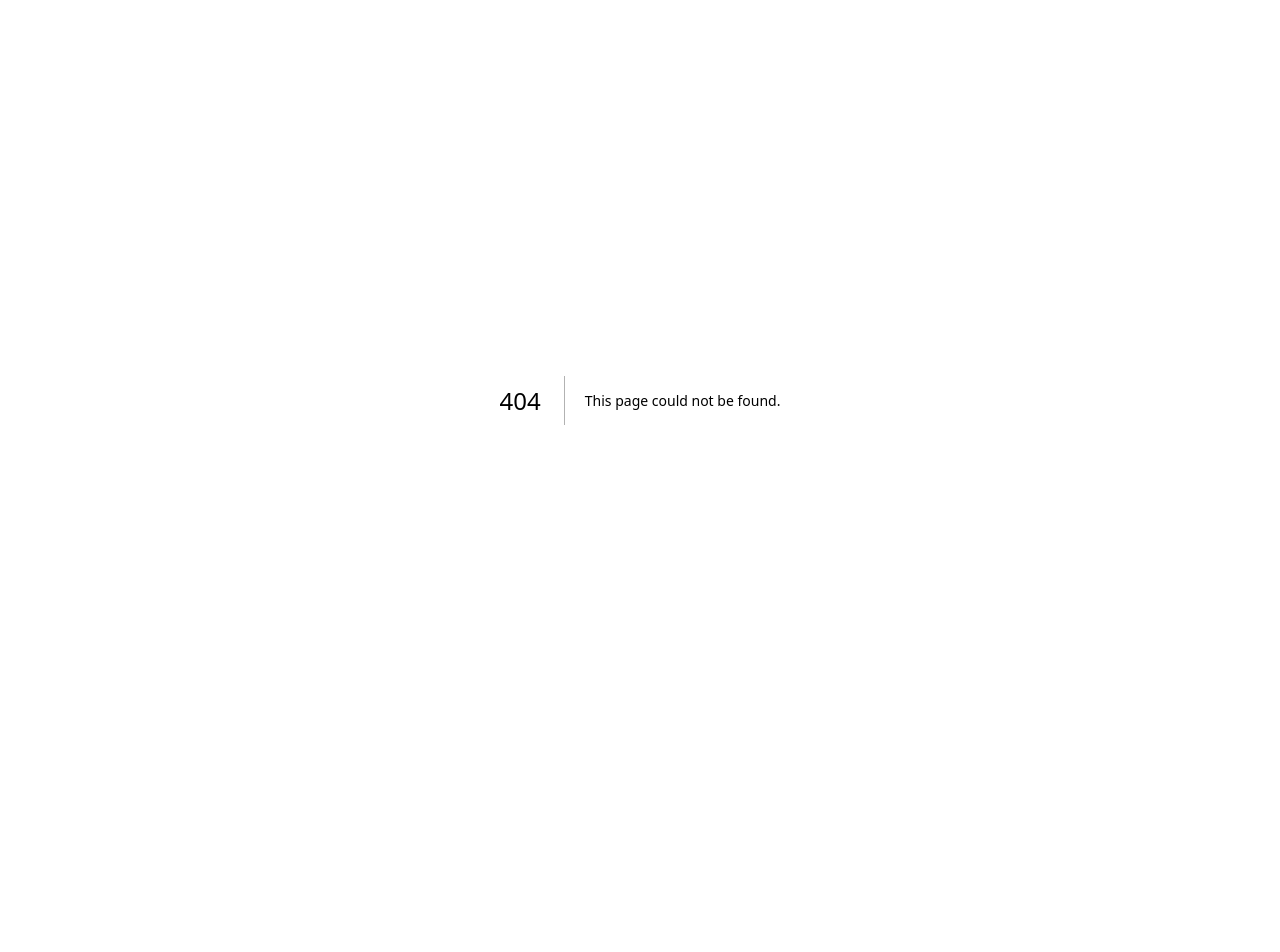
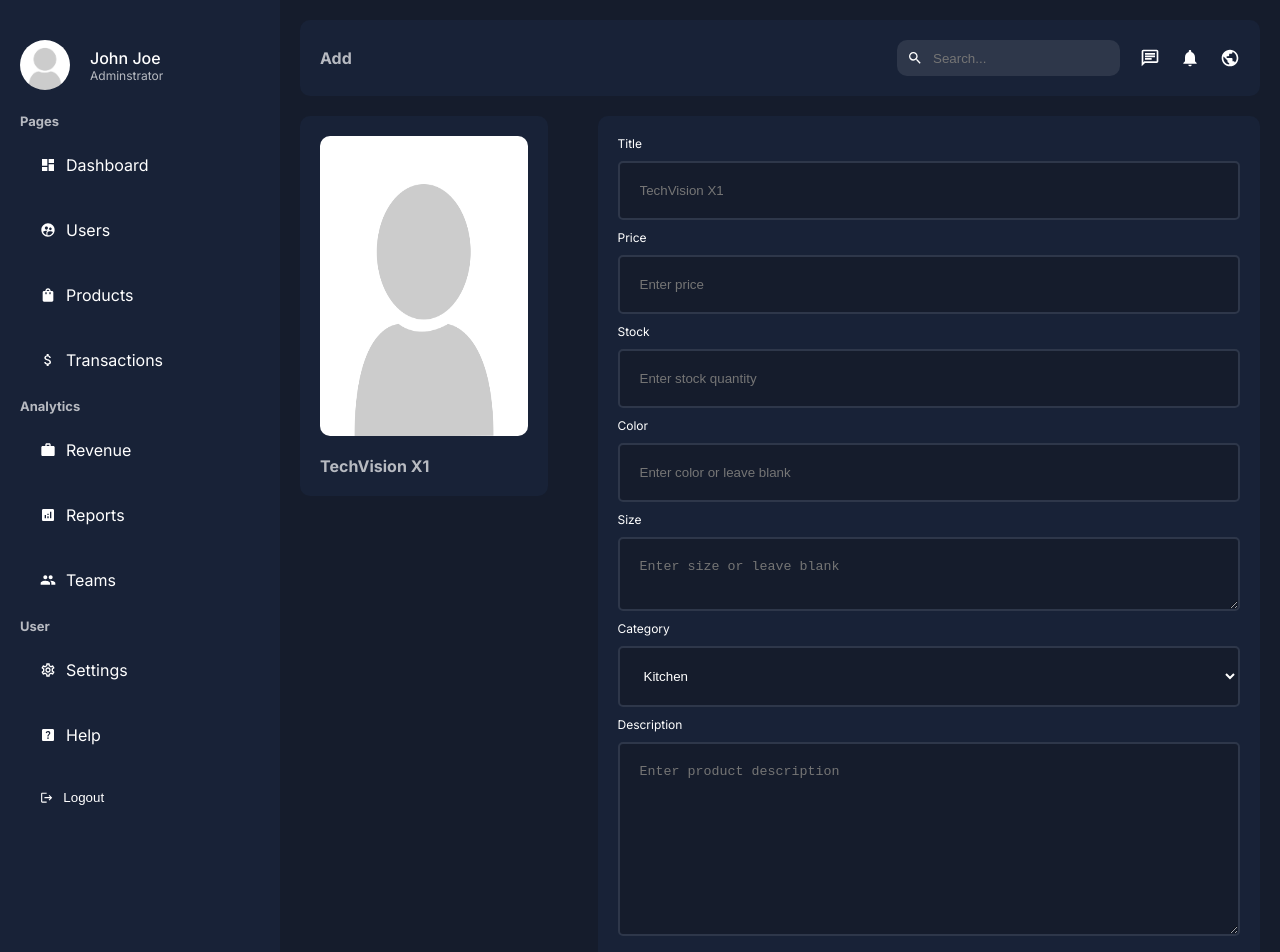
Before and after one commit to akramoo/Dashboard-, a Next.js app: page /dashboard/products/add in a window 1280 px wide. Before the commit this address had no page. Shown: the top 952 px of the page. Before the commit the page ends 800 px from the top, so only its background shows below. Built offline with nearby package versions, Linux system fonts and the light colour scheme.

Commit message:
Creatin Single Product review page

```diff
--- /dev/null
+++ b/app/dashboard/products/[id]/page.jsx
@@ -0,0 +1,63 @@
+import styles from "@/app/ui/dashboard/products/singleProduct/singleProduct.module.css";
+import Image from "next/image";
+
+const SingleProductPage = () => {
+  return (
+    <div className={styles.container}>
+      <div className={styles.infoContainer}>
+        <div className={styles.imgContainer}>
+          <Image src="/noavatar.png" alt="" fill />
+        </div>
+        TechVision X1 {/* Displaying the product name */}
+      </div>
+      <div className={styles.formContainer}>
+        <form action="" className={styles.form}>
+          <input type="hidden" name="id" />
+          <label>Title</label>
+          <input type="text" name="title" placeholder="TechVision X1" />{" "}
+          {/* Placeholder for product title */}
+          <label>Price</label>
+          <input type="number" name="price" placeholder="Enter price" />{" "}
+          {/* Placeholder for product price */}
+          <label>Stock</label>
+          <input
+            type="number"
+            name="stock"
+            placeholder="Enter stock quantity"
+          />{" "}
+          {/* Placeholder for product stock */}
+          <label>Color</label>
+          <input
+            type="text"
+            name="color"
+            placeholder="Enter color or leave blank"
+          />{" "}
+          {/* Placeholder for product color */}
+          <label>Size</label>
+          <textarea
+            type="text"
+            name="size"
+            placeholder="Enter size or leave blank"
+          />{" "}
+          {/* Placeholder for product size */}
+          <label>Category</label>
+          <select name="cat" id="cat">
+            <option value="kitchen">Kitchen</option>
+            <option value="computers">Computers</option>
+          </select>
+          <label>Description</label>
+          <textarea
+            name="desc"
+            id="desc"
+            rows="10"
+            placeholder="Enter product description"
+          ></textarea>{" "}
+          {/* Placeholder for product description */}
+          <button>Update</button>
+        </form>
+      </div>
+    </div>
+  );
+};
+
+export default SingleProductPage;
--- /dev/null
+++ b/app/ui/dashboard/products/singleProduct/singleProduct.module.css
@@ -0,0 +1,60 @@
+.container {
+    display: flex;
+    gap: 50px;
+    margin-top: 20px;
+  }
+
+  .infoContainer {
+    flex: 1;
+    background-color: var(--bgSoft);
+    padding: 20px;
+    border-radius: 10px;
+    font-weight: bold;
+    color: var(--textSoft);
+    height: max-content;
+  }
+
+  .imgContainer{
+    width: 100%;
+    height: 300px;
+    position: relative;
+    border-radius: 10px;
+    overflow: hidden;
+    margin-bottom: 20px;
+  }
+
+  .formContainer {
+    flex: 3;
+    background-color: var(--bgSoft);
+    padding: 20px;
+    border-radius: 10px;
+  }
+
+  .form{
+    display: flex;
+    flex-direction: column;
+  }
+
+  .form input, .form textarea, .form select{
+    padding: 20px;
+    border: 2px solid #2e374a;
+    border-radius: 5px;
+    background-color: var(--bg);
+    color: var(--text);
+    margin: 10px 0px;
+  }
+
+  .form label{
+    font-size: 12px;
+  }
+
+  .form button{
+    width: 100%;
+    padding: 20px;
+    background-color: teal;
+    color: var(--text);
+    border: none;
+    border-radius: 5px;
+    cursor: pointer;
+    margin-top: 20px;
+  }
```
